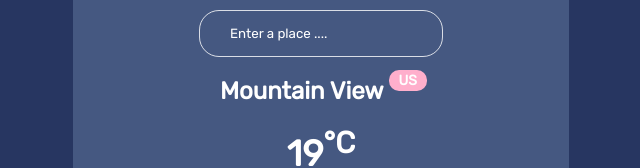
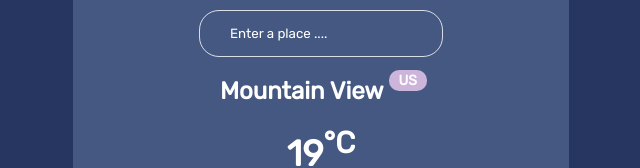
Before and after one commit to geeekgod/Weather_App, a React (Create React App) app: page / in a window 1280 px wide. Shown: the part 191-359 px from the top of the page, without its empty margins (319-959 px from the left). Built offline with nearby package versions, Linux system fonts and the light colour scheme.

Commit message:
Added React Router Dom as dependency

```diff
--- a/package.json
+++ b/package.json
@@ -13,6 +13,7 @@
     "dotenv": "^10.0.0",
     "react": "^17.0.2",
     "react-dom": "^17.0.2",
+    "react-router-dom": "^5.2.0",
     "react-scripts": "4.0.3",
     "typescript": "^4.1.2",
     "web-vitals": "^1.0.1"
--- a/src/pages/home.css
+++ b/src/pages/home.css
@@ -59,7 +59,7 @@
     margin: auto;
 }
 .Home .city-name sup{
-    background: #FFAFCC;
+    background: #CDB4DB;
     padding: 2px 10px;
     border-radius: 10px;
     font-size: 14px;
```
Also changed, not shown: 1 other file (tests, documents, lock files or other folders).
